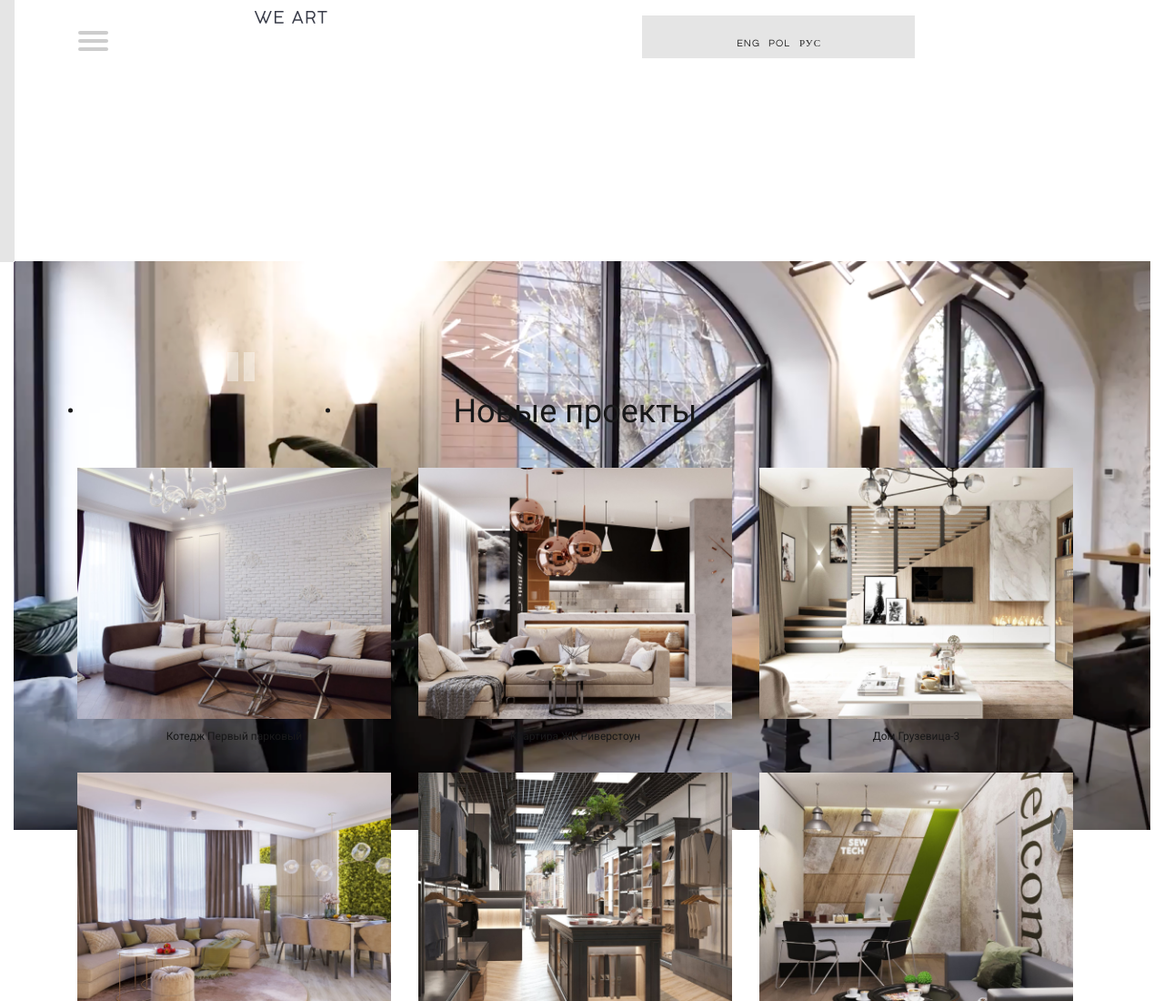
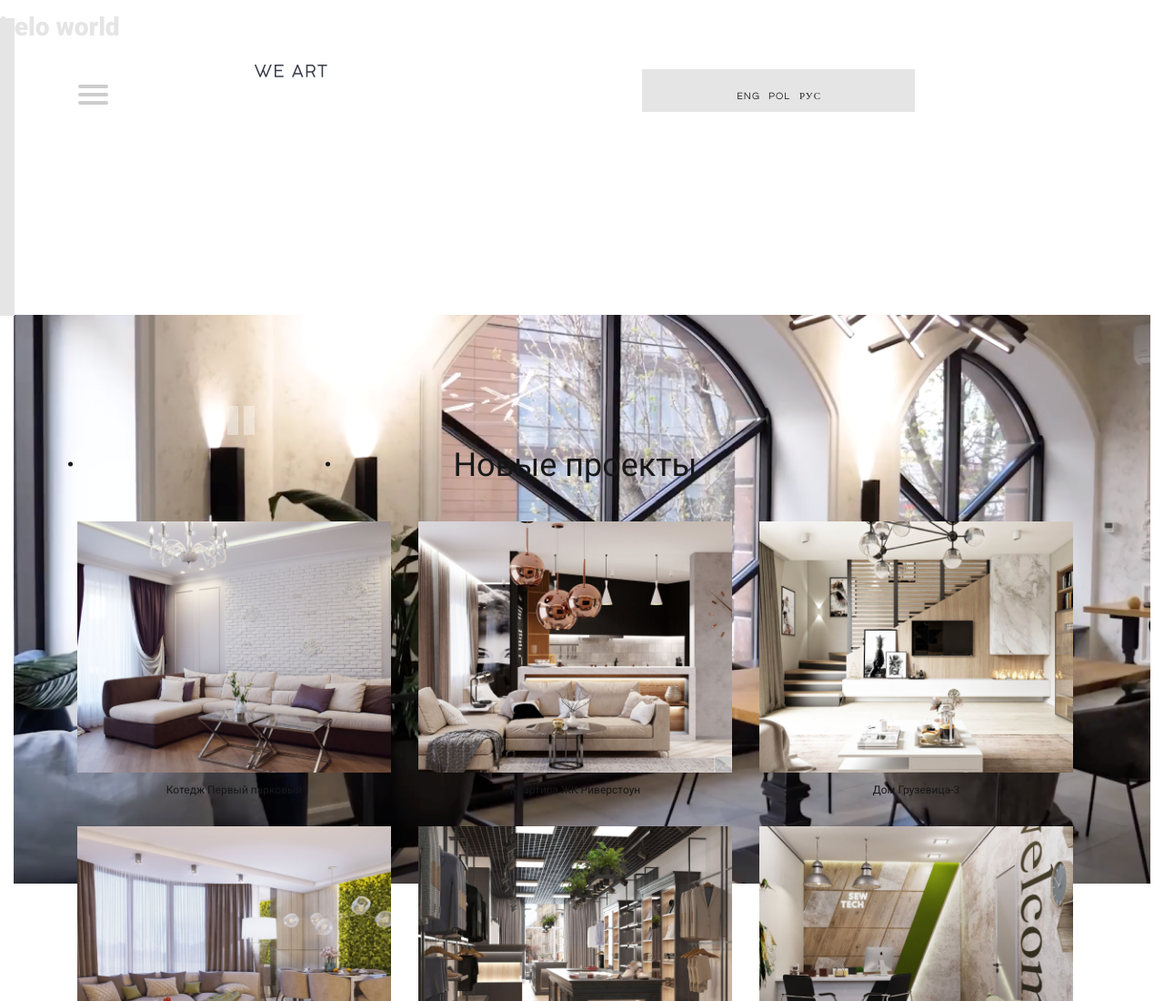
Before and after one commit to Misinkevych/work-time, a website built with Parcel: page src/index.html in a window 1280 px wide. Shown: the top 1100 px of the page at 91% size. Built offline with nearby package versions, Linux system fonts and the light colour scheme.

Commit message:
index.html

```diff
--- a/src/index.html
+++ b/src/index.html
@@ -16,6 +16,7 @@
 
   </head>
   <body>
+    <h1>helo world</h1>
     <!-- ❗️❗️❗️ Add partials like so for every page -->
     <include src="./partials/example.html"></include>
     <script type="module" src="./index.js"></script>
```
